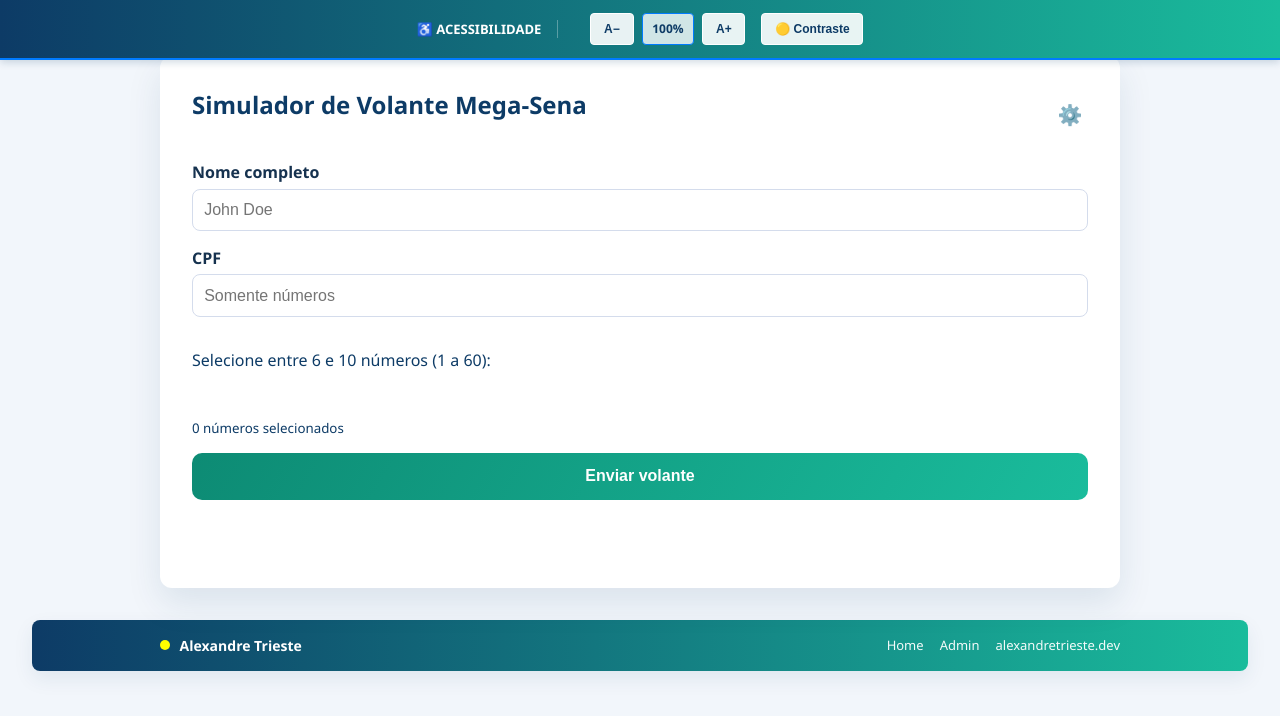
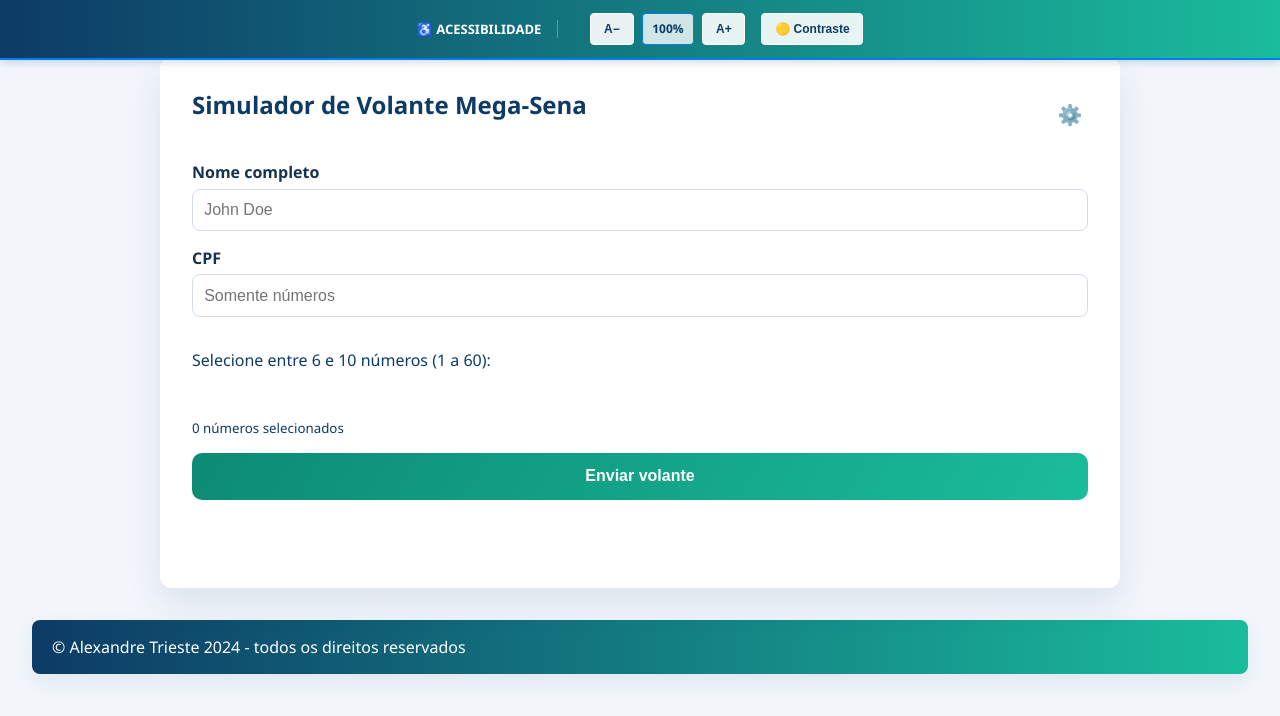
Before and after one commit to alexandretrieste/megasena, a website with bundled scripts: page public/index.html in a window 1280 px wide. Built offline with nearby package versions, Linux system fonts and the light colour scheme.

Commit message:
Rodapé: usar frase exata ' Alexandre Trieste 2024 - todos os direitos reservados'

```diff
--- a/public/index.html
+++ b/public/index.html
@@ -54,17 +54,7 @@
       </section>
     </main>
     <footer class="site-footer">
-      <div class="footer-inner">
-        <a class="brand" href="/" title="Alexandre Trieste">
-          <span class="dot"></span>
-          Alexandre Trieste
-        </a>
-        <div class="links">
-          <a href="/">Home</a>
-          <a href="/login.html">Admin</a>
-          <a href="https://alexandretrieste.dev/" target="_blank" rel="noopener">alexandretrieste.dev</a>
-        </div>
-      </div>
+      © Alexandre Trieste 2024 - todos os direitos reservados
     </footer>
 
     <script type="module" src="app.js"></script>
```
Also changed, not shown: public/admin.html (+1 -11 lines), public/login.html (+1 -11 lines).
